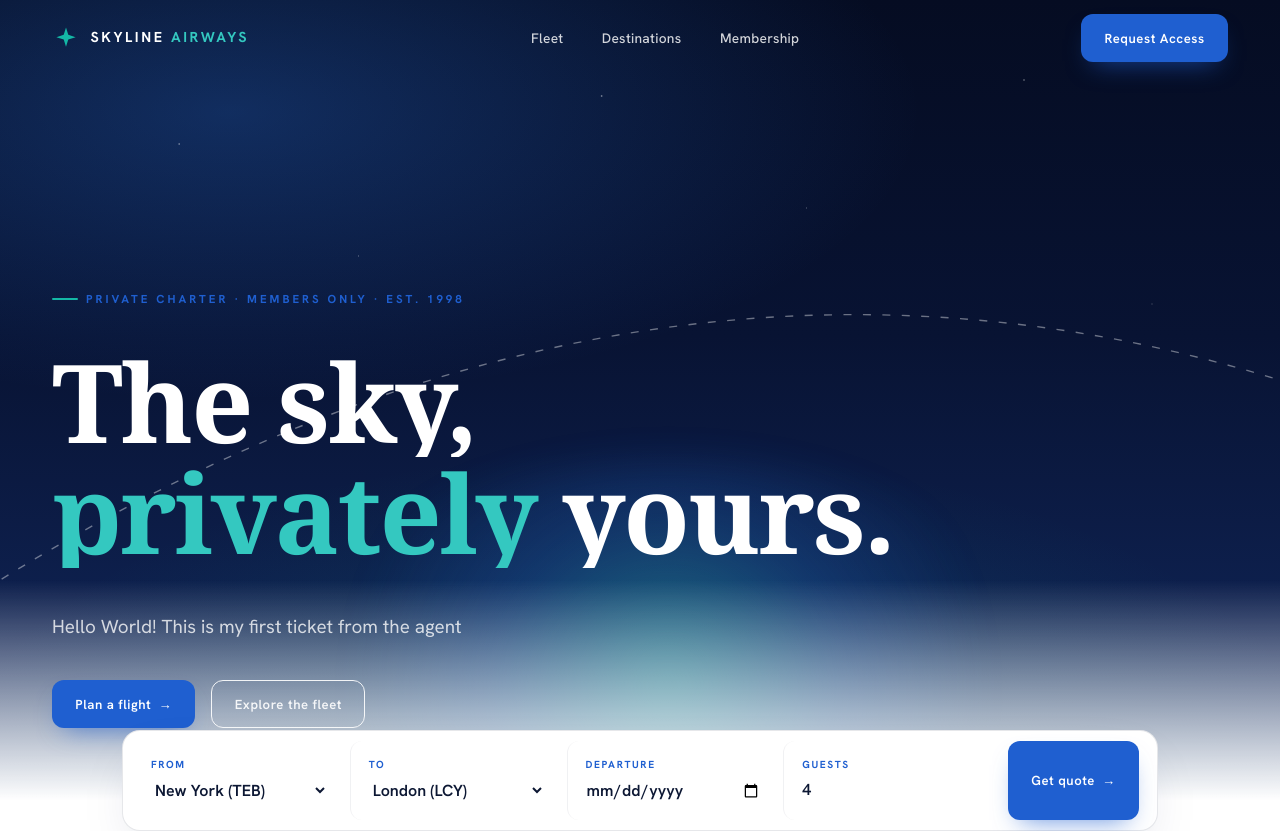
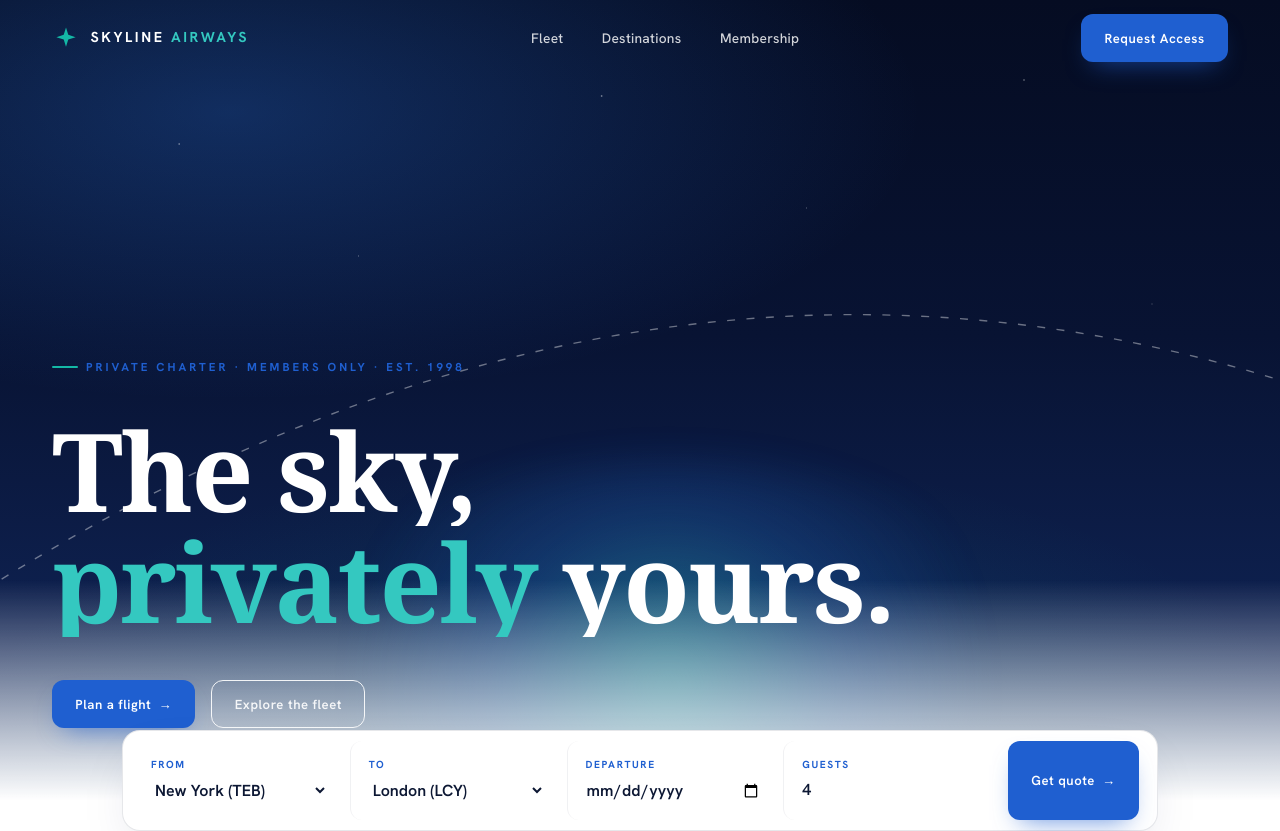
Before and after one commit to zeal-noahHoffman/Demo-Project, a React (Vite) app: page / in a window 1280 px wide. Shown: the top 831 px of the page. Built offline with nearby package versions, Linux system fonts and the light colour scheme.

Commit message:
cleaning up repo

```diff
--- a/src/App.jsx
+++ b/src/App.jsx
@@ -114,10 +114,6 @@ function Hero() {
           <span className="line"><span className="reveal-load" style={{ animationDelay: ".25s" }}>The sky,</span></span>
           <span className="line"><span className="reveal-load" style={{ animationDelay: ".4s" }}><em>privately</em> yours.</span></span>
         </h1>
-
-        <p className="hero__lede fade-load" style={{ animationDelay: ".7s" }}>
-          Hello World! This is my first ticket from the agent
-        </p>
 
         <div className="hero__actions fade-load" style={{ animationDelay: ".9s" }}>
           <a className="btn btn--gold" href="#book">Plan a flight <span className="arrow">→</span></a>
```
